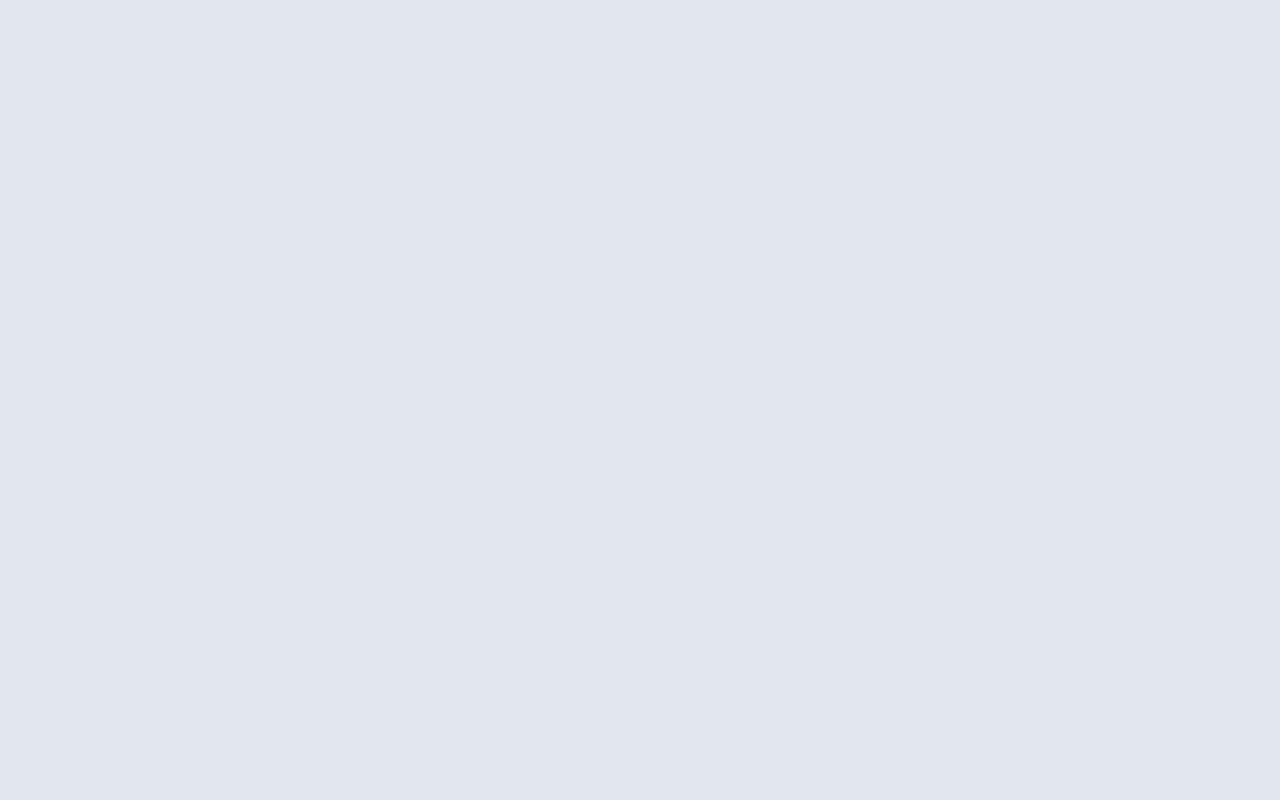
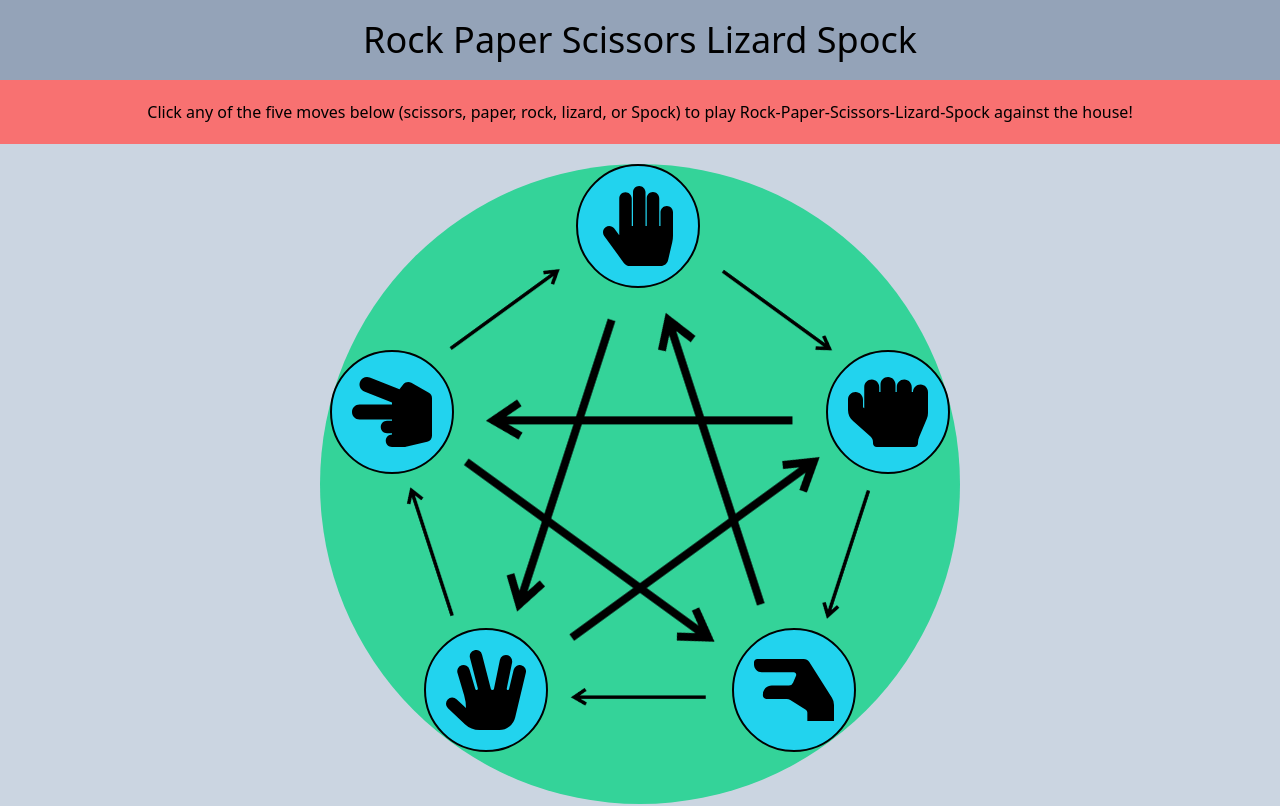
Before and after one commit to Gathrazio/rock-paper-scissors-lizard-spock, a React (Vite) app in the folder client/: page / in a window 1280 px wide. Shown: the top 806 px of the page. Built offline with nearby package versions, Linux system fonts and the light colour scheme.

Commit message:
significant progress on the rpsls

```diff
--- a/client/package.json
+++ b/client/package.json
@@ -11,7 +11,8 @@
   },
   "dependencies": {
     "react": "^18.2.0",
-    "react-dom": "^18.2.0"
+    "react-dom": "^18.2.0",
+    "react-icons": "^4.11.0"
   },
   "devDependencies": {
     "@types/react": "^18.2.15",
--- a/client/src/App.jsx
+++ b/client/src/App.jsx
@@ -1,8 +1,38 @@
+import Titlebar from './components/Titlebar.jsx'
+import Play from './components/Play.jsx'
+import PlayArena from './components/PlayArena.jsx'
+import SheldonQuote from './components/SheldonQuote.jsx'
+import Instructions from './components/Instructions.jsx'
+import arrow from './assets/right-arrow-thin.png'
+
 export default function App() {
+  const exteriorSquareDims = "11rem";
 
   return (
-    <div className="bg-slate-200 h-screen">
-
+    <div className="bg-slate-300 min-h-screen h-fit pb-10">
+      <Titlebar />
+      <Instructions />
+      <PlayArena>
+        {/* play icons */}
+        <Play iconId={1} />
+        <Play iconId={2} />
+        <Play iconId={3} />
+        <Play iconId={4} />
+        <Play iconId={5} />
+        {/* exterior arrows */}
+        <img src={arrow} alt="" className={`absolute md:left-[6rem] md:top-[3.6rem] md:h-[11rem] md:w-[11rem] -rotate-[36deg]`}/>
+        <img src={arrow} alt="" className={`absolute md:right-[6rem] md:top-[3.6rem] md:h-[11rem] md:w-[11rem] rotate-[36deg]`}/>
+        <img src={arrow} alt="" className={`absolute md:right-[1.5rem] md:top-[18.8rem] md:h-[11rem] md:w-[11rem] rotate-[108deg]`}/>
+        <img src={arrow} alt="" className={`absolute md:left-[1.5rem] md:top-[18.8rem] md:h-[11rem] md:w-[11rem] -rotate-[108deg]`}/>
+        <img src={arrow} alt="" className={`absolute md:left-[14.5rem] md:top-[27.8rem] md:h-[11rem] md:w-[11rem] rotate-[180deg]`}/>
+        {/* interior arrows */}
+        <img src={arrow} alt="" className={`absolute md:left-[2.8rem] md:top-[6.1rem] md:h-[25rem] md:w-[25rem] rotate-[108deg]`}/>
+        <img src={arrow} alt="" className={`absolute md:right-[2.8rem] md:top-[6.1rem] md:h-[25rem] md:w-[25rem] -rotate-[108deg]`}/>
+        <img src={arrow} alt="" className={`absolute md:left-[7.7rem] md:top-[3.5rem] md:h-[25rem] md:w-[25rem] rotate-[180deg]`}/>
+        <img src={arrow} alt="" className={`absolute md:left-[4.2rem] md:top-[11.6rem] md:h-[25rem] md:w-[25rem] rotate-[36deg]`}/>
+        <img src={arrow} alt="" className={`absolute md:right-[4.2rem] md:top-[11.6rem] md:h-[25rem] md:w-[25rem] -rotate-[36deg]`}/>
+      </PlayArena>
+      <SheldonQuote />
     </div>
   )
 }
--- /dev/null
+++ b/client/src/components/Instructions.jsx
@@ -0,0 +1,7 @@
+export default function Instructions () {
+    return (
+        <div className="bg-red-400 p-5 text-center">
+            Click any of the five moves below (scissors, paper, rock, lizard, or Spock) to play Rock-Paper-Scissors-Lizard-Spock against the house!
+        </div>
+    )
+}
--- /dev/null
+++ b/client/src/components/Play.jsx
@@ -0,0 +1,34 @@
+import { IconContext } from 'react-icons';
+import {FaHandRock, FaHandPaper, FaHandScissors, FaHandLizard, FaHandSpock } from 'react-icons/fa'
+
+
+export default function Play ({iconId}) {
+    const determineIconAndPositioning = () => {
+        let positionStyles;
+        switch (iconId){
+                case 1:
+                    positionStyles = "lg:top-[11.6rem] lg:left-[0.6rem]"
+                    return [<FaHandScissors />, positionStyles]
+                case 2:
+                    positionStyles = 'lg:top-0 lg:left-[16rem]'
+                    return [<FaHandPaper />, positionStyles]
+                case 3:
+                    positionStyles = "lg:top-[11.6rem] lg:right-[0.6rem]"
+                    return [<FaHandRock />, positionStyles]
+                case 4:
+                    positionStyles = "lg:top-[29rem] lg:right-[6.5rem]"
+                    return [<FaHandLizard />, positionStyles]
+                case 5:
+                    positionStyles = "lg:top-[29rem] lg:left-[6.5rem]"
+                    return [<FaHandSpock />, positionStyles]
+            }
+    }
+
+    return (
+        <div className={`rounded-full border-2 border-black w-fit p-5 absolute bg-cyan-400 ${determineIconAndPositioning()[1]}`}>
+            <IconContext.Provider value={{ className: 'w-20 h-20' }}>
+                {determineIconAndPositioning()[0]}
+            </IconContext.Provider>
+        </div>
+    )
+}
--- /dev/null
+++ b/client/src/components/PlayArena.jsx
@@ -0,0 +1,7 @@
+export default function PlayArena ({children}) {
+    return (
+        <div className="p-20 relative h-[16rem] w-[16rem] sm:h-[25rem] sm:w-[25rem] lg:h-[40rem] lg:w-[40rem] rounded-full bg-emerald-400 mx-auto mt-5">
+            {children}
+        </div>
+    )
+}
--- /dev/null
+++ b/client/src/components/SheldonQuote.jsx
@@ -0,0 +1,7 @@
+export default function SheldonQuote () {
+    return (
+        <div className='w-6/12 bg-sky-500 p-5  mx-auto mt-10 rounded-xl'>
+            "Scissors cuts paper, paper covers rock, rock crushes lizard, lizard poisons Spock, Spock smashes scissors, scissors decapitates lizard, lizard eats paper, paper disproves Spock, Spock vaporizes rock, and as it always has, rock crushes scissors." <br /><br /> - Sheldon, The Big Bang Theory
+        </div>
+    )
+}
--- /dev/null
+++ b/client/src/components/Titlebar.jsx
@@ -0,0 +1,6 @@
+
+export default function Titlebar () {
+    return (
+        <h2 className="text-center py-5 text-4xl shadow-sm bg-slate-400">Rock Paper Scissors Lizard Spock</h2>
+    )
+}
```
Also changed, not shown: client/src/assets/right-arrow-thin.png (added), 1 other file (tests, documents, lock files or other folders).
